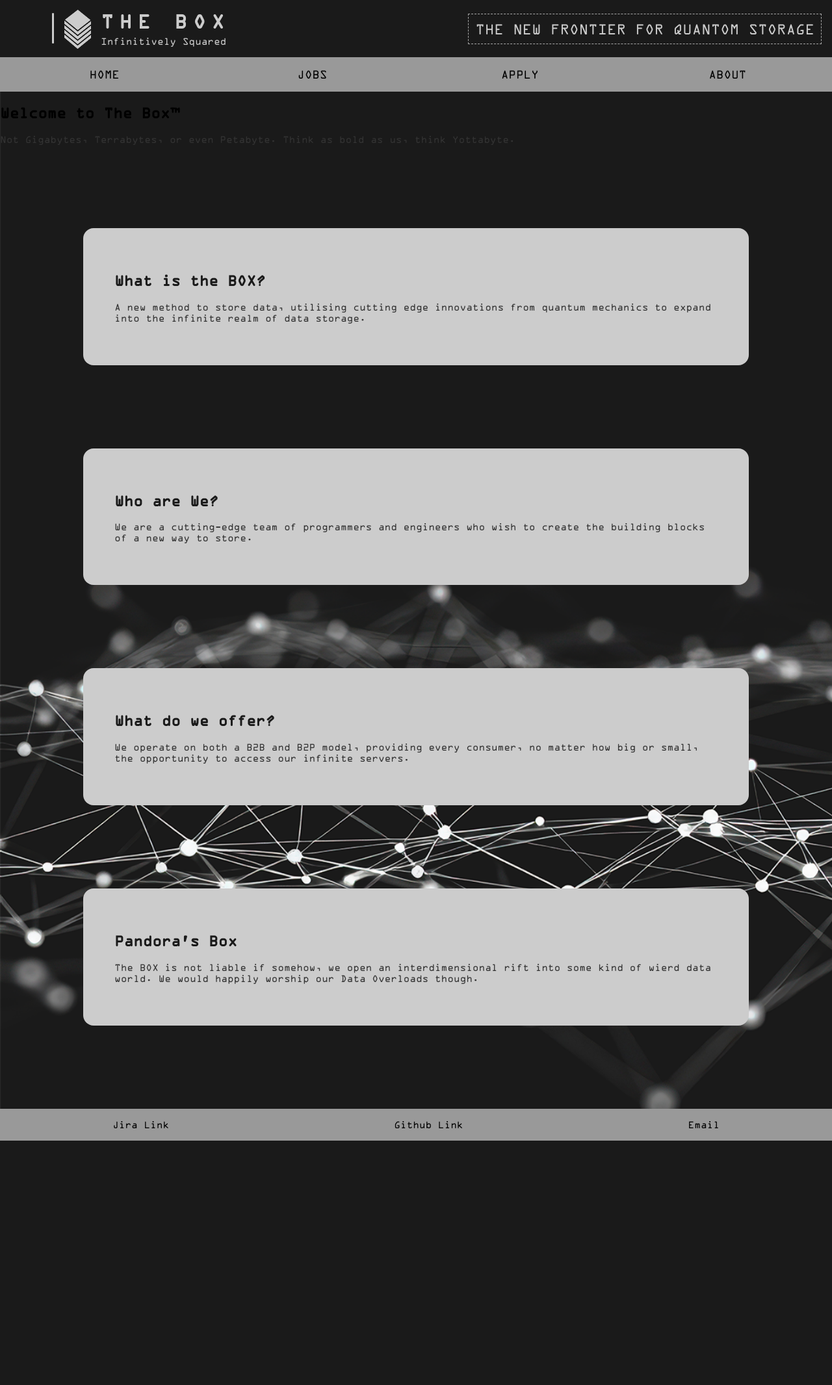
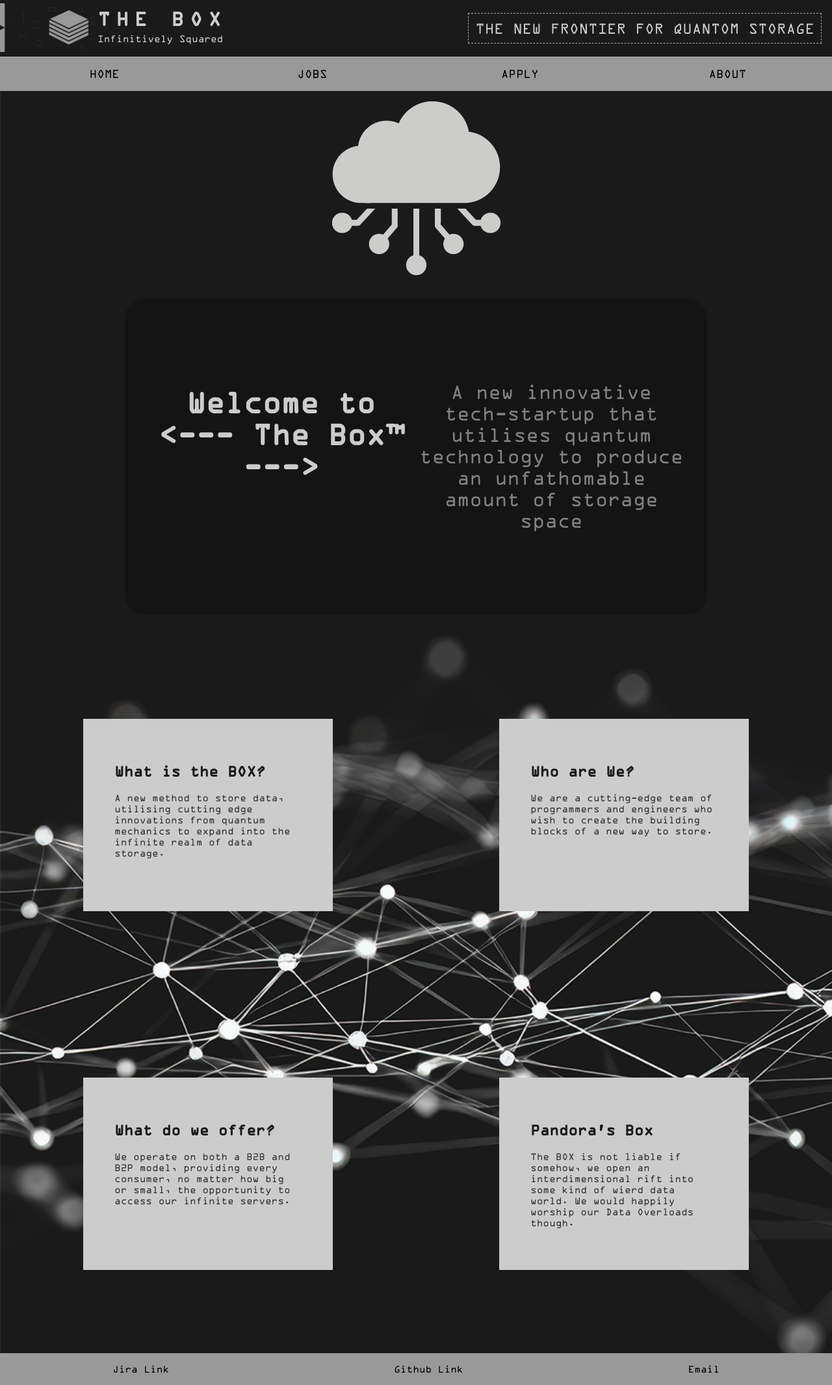
Before and after one commit to Nam-Tran6/Applied-Web-Project-Pt2, a PHP site: page / in a window 1280 px wide. Shown: the whole page at 65% size. Before the commit the page ends 1755 px from the top, so only its background shows below. Run offline with PHP 8.4, Linux system fonts and the light colour scheme.

Commit message:
update link + alt comments + images + add new title for Index page

```diff
--- a/footer.inc
+++ b/footer.inc
@@ -1,9 +1,9 @@
 <footer style="clear:both">
             <!--Jira Link-->
             <p><a href="https://sothearithkuy37.atlassian.net/jira/software/projects/A1/summary"
-            title="This takes you to Jira">Jira Link</a></p>
+            target="_blank" title="This takes you to Jira">Jira Link</a></p>
             <!--Github Link-->
-            <a href="https://github.com/Nam-Tran6/Applied-Group5-Project">Github Link</a>
+            <a href="https://github.com/Nam-Tran6/Applied-Group5-Project" target="_blank">Github Link</a>
             <!-- Email Link-->
-            <a href="mailto:info@companyname.com">Email</a>
+            <a href="mailto:info@thebox.com" target="_blank">Email</a>
 </footer>
--- a/header.inc
+++ b/header.inc
@@ -1,7 +1,7 @@
 <header> <!-- Standardized Heading-->
 
         <!--Logo Image-->
-        <img id = "logo" src="images/Storage.png" alt="Diagram of four stacked gray layers">
+        <img id = "logo" src="images/Storage.png" alt="Logo of The Box, showing four stacked grey layers">
 
         <!--Main Heading Information-->
         <div id="title">
--- a/index.php
+++ b/index.php
@@ -17,85 +17,113 @@
     <link rel="stylesheet" href="styles/layout.css" type="text/css">
 
     <style>
+        /* CSS selection for class categorised "items"*/
         .item {
-            /* selects all class of items*/
+            /* CSS styling for class "item" to have a #ccc background and margin/padding changes*/
             margin: 8em;
             padding: 3em;
             color: #1a1a1a;
             background-color: #ccc;
-            border-radius: 1em;
-            /* Defines margin, padding, font color, background color, and radius for rectangle edges*/
         }
 
+        /*CSS for body*/
         body {
+            /* Background illustration, sourced from Adobe Stock + generated with AI
+            Link: https://stock.adobe.com/images/abstract-plexus-network-connection-background-with-digital-data-and-technology/1525752799?prev_url=detail*/
             background: url(styles/images/background.png);
-            /* Background illustration*/
-            background-size: cover
+
             /* Background cover*/
-
-            /* Image was sourced from Adobe Stock and generated with AI
-            Link: https://stock.adobe.com/images/abstract-plexus-network-connection-background-with-digital-data-and-technology/1525752799?prev_url=detail
-            */
+            background-size: cover;
         }
 
-        /*styling for heading*/
-        #CatchyPhrase h1, {
+        /*CSS for section with ID of "FrontTitle"*/
+        #FrontTitle {
             color: #ccc;
-            padding: 10px 10px;
-            margin: 5%;
+            background-color: #141414;
+            margin: 1em 6em 1em 6em;
+            padding: 3em 1em 3em 1em;
             text-align: center;
-            border-radius: 10px;
+            border-radius: 1em;
+            font-size: 2em;
+
+            /*Converts section into 2 columns with grid*/
+            display: grid;
+            grid-template-columns: repeat(2, 1fr);
+        }
+
+        /*Selects all sections within the article semantic*/
+        article {
+            /* utilises grid to produce 2 columns and 2 rows*/
+            display: grid;
+            grid-template-columns: repeat(2, 1fr);
+            grid-template-rows: repeat(2, 1fr);
+        }
+
+        #cloudpicture {
+            text-align: center;
+            margin: 1em;
         }
     </style>
 </head>
 
 <body>
     <?php
-        // header inclusions
+        // .inc header inclusion
         include "header.inc";
     ?>
 
 <main>
-        <!--Heading containing catchy phrase and description-->
-        <section id="CatchyPhrase">
+    <section id = "cloudpicture">
+        <img src="images/Box.png" alt="Image of a cloud streching out network connections,
+        enforcing our brand as a storage site">
+    </section>
+    <!--Image of cloud storage to illustrate business plan-->
+
+
+    <!--Section for Front-Title-->
+    <section id="FrontTitle">
+
+    <!--Heading introducing user to the business-->
     <h1>
-                Welcome to The Box&#8482;
+        Welcome to <br>
+        &lt;--- The Box&#8482; ---&gt;
     </h1>
 
-            <p>
-                Not Gigabytes, Terrabytes, or even Petabyte. Think as bold as us, think Yottabyte.
+    <!--Short introductionary paragraph with inline CSS to override external CSS rule-->
+        <p style = "color: grey;">
+            A new innovative tech-startup that utilises quantum technology to produce an unfathomable amount of storage space
         </p>
     </section>
 
-
-        <!--Description 1-->
+    <article>
+        <!--Top Left Description detailing The Box business-->
         <section class="item">
             <h2>What is the BOX?</h2>
             <p> A new method to store data, utilising cutting edge innovations from quantum mechanics to expand into the
                 infinite realm of data storage. </p>
         </section>
 
-        <!--Description 2-->
+        <!--Top Right Description detailing the team behind The Box-->
         <section class="item">
             <h2>Who are We?</h2>
             <p> We are a cutting-edge team of programmers and engineers who wish to create the building blocks of a new
                 way to store. </p>
         </section>
 
-        <!--Description 3-->
+        <!--Bottom Left Description detailing what The Box offers-->
         <section class="item">
             <h2>What do we offer?</h2>
-
             <p> We operate on both a B2B and B2P model, providing every consumer, no matter how big or small, the
                 opportunity to access our infinite servers. </p>
         </section>
 
-        <!--Description 4-->
+        <!--Bottom Right Description detailing liabilities-->
         <section class="item">
             <h2>Pandora's Box</h2>
             <p> The BOX is not liable if somehow, we open an interdimensional rift into some kind of wierd data world.
                 We would happily worship our Data Overloads though. </p>
         </section>
+    </article>
 </main>
 
     <?php
--- a/styles/layout.css
+++ b/styles/layout.css
@@ -23,22 +23,22 @@ description: layout for all four html pages
 header {
     background-color: #1a1a1a; /*background color*/
     display: flex; /* Flexbox layout*/
-    gap: 15px; /* Space between logo + title */
+    gap: 5px; /* Space between logo + title */
     justify-content: space-between; /* logo+title left, slogan right */
 }
 
 /* Modification of Logo*/
 #logo {
-    width: 60px; /* Width*/
-    height: 60px; /* Height*/
-    margin: 15px 0 0 80px; /*adds a 15px margin top and left*/
+    width: 145px; /* Width*/
+    height: 75px; /* Height*/
+    margin: 5px 0 7px 0px; /*adds a 15px margin top and left*/
 }
 
 /* Company Name Modification */
 #title h1 {
     letter-spacing: 9px; /* Space between letters*/
     color: #ccc; /* Font color*/
-    margin: 17px 0 5px; /* no top margin, 8px bottom margin for spacing */
+    margin: 13px 0 5px; /* Sets margin for heading*/
 }
 
 /* Company Short Description Modification */
```
Also changed, not shown: images/Box.png (added), images/Storage.png, images/Storage1.png (deleted). Lines whose indentation alone changed are shown as unchanged.
